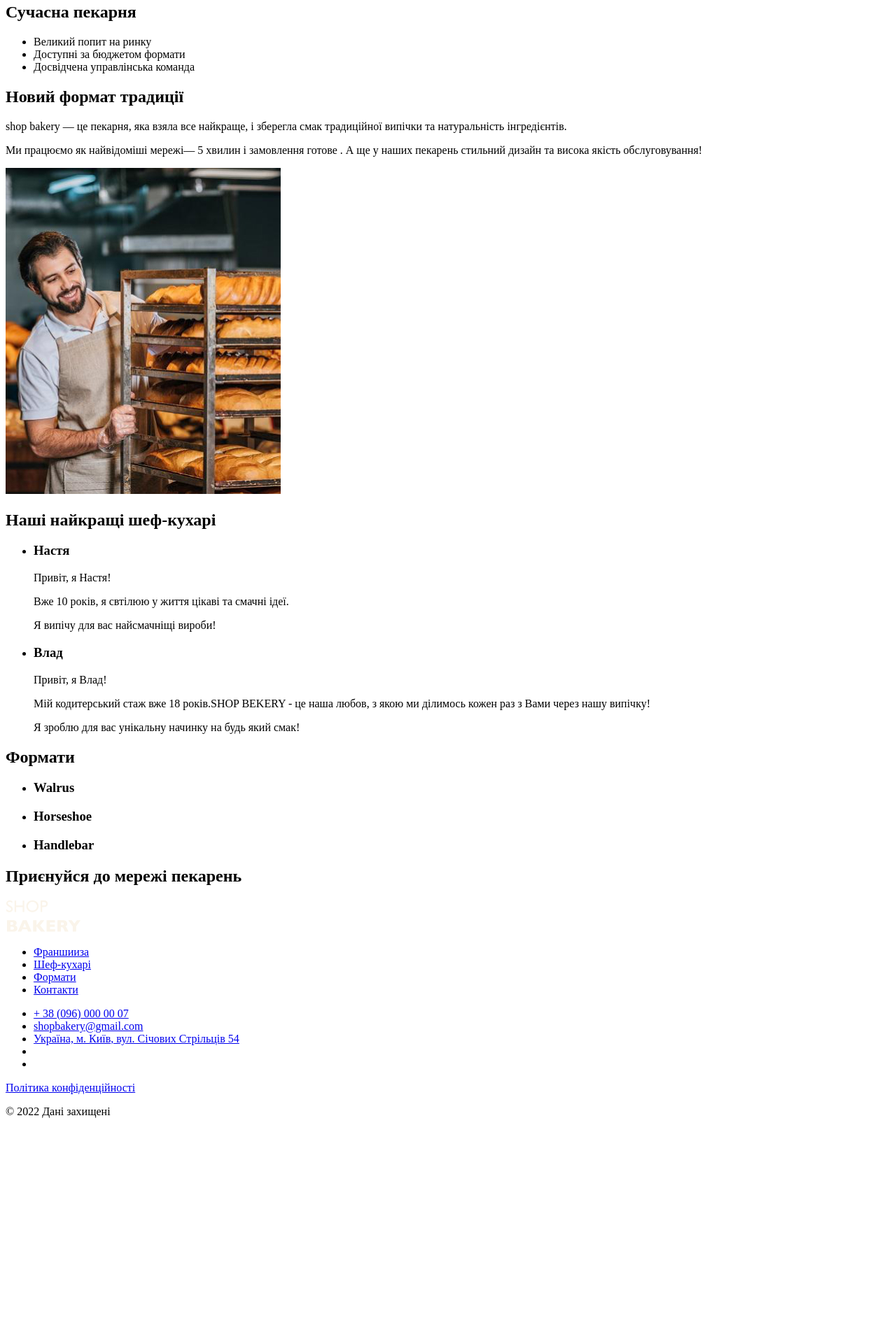
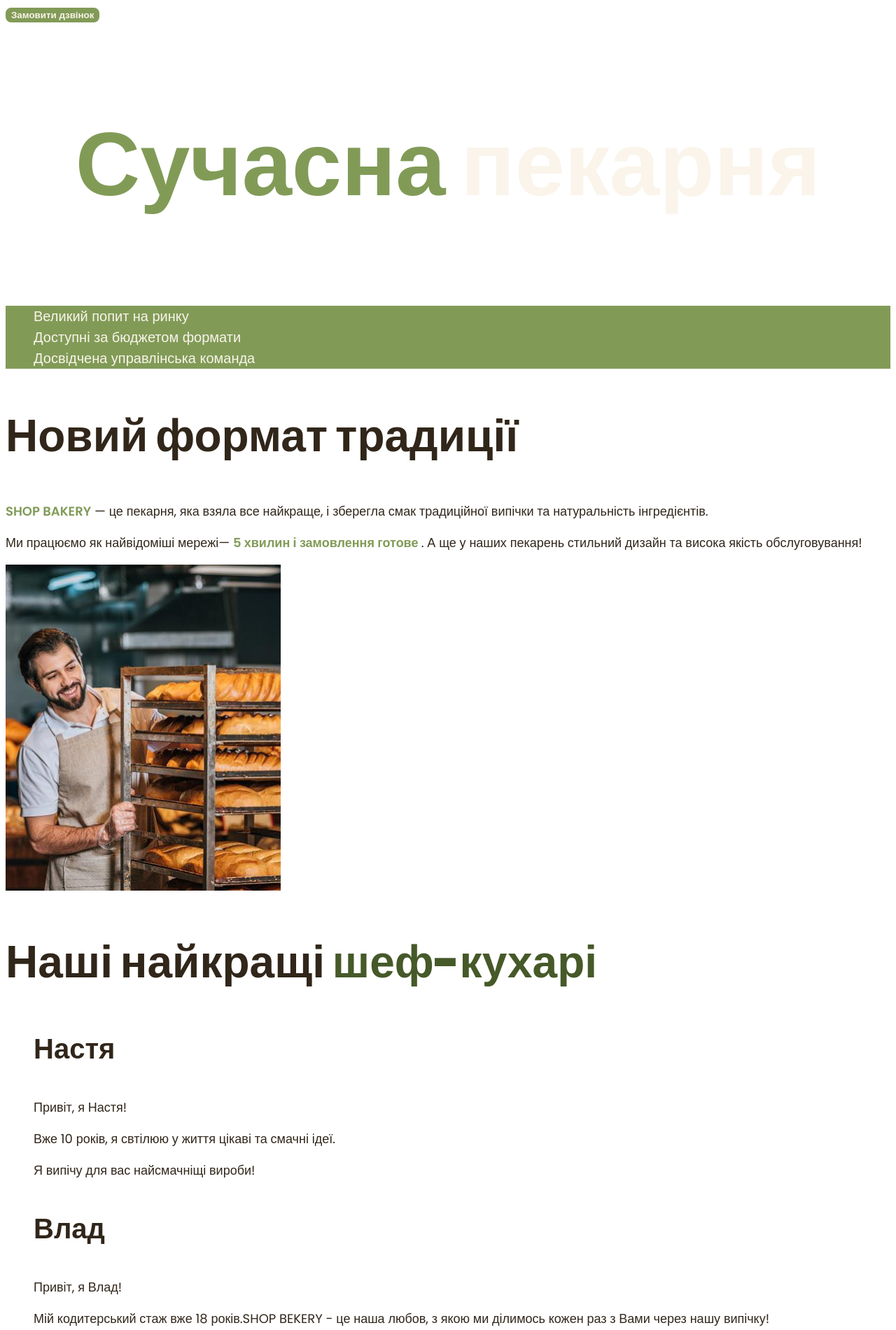
Before and after one commit to nata19820/genius-test, a plain HTML site: page genius-test/index.html in a window 1280 px wide. Shown: the part 199-2100 px from the top of the page at 70% size. Before the commit the page ends 1813 px from the top, so only its background shows below. Drawn offline with Linux system fonts and the light colour scheme.

Commit message:
Add files via upload

```diff
--- /dev/null
+++ b/genius-test/css/styles.css
@@ -0,0 +1,157 @@
+@font-face {
+  font-display: swap;
+  font-family: "Poppins";
+  font-weight: 300;
+  src: url("../fonts/poppins-v20-latin-300.woff2") format("woff2"),
+    url("../fonts/poppins-v20-latin-300.ttf") format("truetype");
+}
+
+@font-face {
+  font-display: swap;
+  font-family: "Poppins";
+  font-weight: 400;
+  src: url("../fonts/poppins-v20-latin-regular.woff2") format("woff2"),
+    url("../fonts/poppins-v20-latin-regular.ttf") format("truetype");
+}
+
+@font-face {
+  font-display: swap;
+  font-family: "Poppins";
+  font-weight: 600;
+  src: url("../fonts/poppins-v20-latin-600.woff2") format("woff2"),
+    url("../fonts/poppins-v20-latin-600.ttf") format("truetype");
+}
+
+@font-face {
+  font-display: swap;
+  font-family: "Poppins";
+  font-weight: 900;
+  src: url("../fonts/poppins-v20-latin-900.woff2") format("woff2"),
+    url("../fonts/poppins-v20-latin-900.ttf") format("truetype");
+}
+
+:root {
+  --color-primary-dark: #31261a;
+  --color-primary-light: #faf4ea;
+  --color-brand-light: #819b57;
+  --color-brand-dark: #465929;
+}
+
+/* Base */
+body {
+  color: var(--color-primary-dark);
+  font-family: "Poppins", sans-serif;
+  font-size: 18px;
+  line-height: 1.5;
+  font-weight: 400;
+}
+
+address {
+  font-style: normal;
+}
+
+ul {
+  list-style-type: none;
+}
+
+/* Button */
+.button {
+  color: var(--color-primary-light);
+  font-weight: 600;
+  background-color: var(--color-brand-light);
+  border: 2px solid var(--color-brand-light);
+  border-radius: 8px;
+  cursor: pointer;
+}
+
+.button:hover {
+  color: var(--color-brand-dark);
+  background-color: transparent;
+}
+
+/* Link */
+.link {
+  color: var(--color-primary-light);
+  text-decoration: none;
+}
+
+.link:hover {
+  color: var(--color-brand-light);
+  font-weight: 600;
+}
+
+/* Hero section*/
+.hero-title {
+  color: var(--color-primary-light);
+  text-align: center;
+  font-size: 128px;
+  font-weight: 900;
+}
+
+.hero-title .accent {
+  color: var(--color-brand-light);
+}
+
+/* Advantage section */
+.advantages-list {
+  color: var(--color-primary-light);
+  background-color: var(--color-brand-light);
+}
+
+.advantages-item {
+  font-size: 20px;
+  font-weight: 300;
+}
+
+.section-title {
+  font-size: 64px;
+  font-weight: 900;
+  line-height: 1.3;
+}
+
+.section-title .accent {
+  color: var(--color-brand-dark);
+}
+
+/* Tradition section */
+.tradisions-text .brand {
+  color: var(--color-brand-light);
+  font-weight: 600;
+}
+
+.tradisions-text .uppercase {
+  text-transform: uppercase;
+}
+
+/* Chef section */
+.chef-title {
+  font-size: 40px;
+  font-weight: 600;
+}
+
+/* Formats section */
+.format-title {
+  font-size: 24px;
+  font-weight: 600;
+}
+
+.format-text {
+  font-size: 14px;
+  font-weight: 300;
+}
+
+/* Footer */
+.address-link {
+  font-size: 16px;
+  font-weight: 300;
+  color: var(--color-primary-light);
+  text-decoration: none;
+}
+
+.address-link:hover {
+  color: var(--color-brand-light);
+}
+
+.address-copyright {
+  font-size: 14px;
+}
--- a/genius-test/index.html
+++ b/genius-test/index.html
@@ -1,130 +1,182 @@
 <!DOCTYPE html>
 <html lang="uk">
   <head>
-    <meta charset="UTF-8">
-    <meta http-equiv="X-UA-Compatible" content="IE=edge">
-    <meta name="viewport" content="width=device-width, initial-scale=1.0">
+    <meta charset="UTF-8" />
+    <meta http-equiv="X-UA-Compatible" content="IE=edge" />
+    <meta name="viewport" content="width=device-width, initial-scale=1.0" />
     <title>Сучасна пекарня</title>
+    <!-- Styles -->
+    <link rel="stylesheet" href="./css/styles.css" />
   </head>
   <body>
     <header>
       <nav>
-            <a href="#">
-            <img src="./images/logo.svg" alt="Логотип сучасної пекарні"/>
+        <a href="./index.html">
+          <img src="./images/logo.svg" alt="Логотип сучасної пекарні" />
         </a>
         <ul>
-            <li> <a href="#">Наші традиції</a></li>
-            <li> <a href="#">Шеф-кухарі</a></li>
-            <li> <a href="#">Формати</a></li>
-            <li> <a href="#">Контакти</a></li>
+          <li><a class="link" href="#tradisions-section">Наші традиції</a></li>
+          <li><a class="link" href="#chefs-section">Шеф-кухарі</a></li>
+          <li><a class="link" href="#formats-section">Формати</a></li>
+          <li><a class="link" href="#contact-section">Контакти</a></li>
         </ul>
       </nav>
-       <button type="button"> Замовити дзвінок</button>
+      <button class="button" type="button">Замовити дзвінок</button>
     </header>
     <main>
-<section>
-    <h1>Сучасна пекарня</h1>
+      <section class="main-section">
+        <h1 class="hero-title"><span class="accent">Сучасна</span> пекарня</h1>
       </section>
-<section>
-    <ul>
-        <li>Великий попит на ринку</li>
-        <li>Доступні за бюджетом формати</li>
-        <li>Досвідчена управлінська команда</li>
+      <section id="tradisions-section">
+        <ul class="advantages-list">
+          <li class="advantages-item">Великий попит на ринку</li>
+          <li class="advantages-item">Доступні за бюджетом формати</li>
+          <li class="advantages-item">Досвідчена управлінська команда</li>
         </ul>
-    <h2>Новий формат традиції </h2>
-    <p>
-        <span> shop bakery</span> — це пекарня, яка взяла все найкраще, і
-         зберегла смак традиційної випічки та натуральність інгредієнтів.
+        <h2 class="section-title">Новий формат традиції</h2>
+        <p class="tradisions-text">
+          <span class="brand uppercase"> shop bakery</span> — це пекарня, яка
+          взяла все найкраще, і зберегла смак традиційної випічки та
+          натуральність інгредієнтів.
         </p>
-    <p>
+        <p class="tradisions-text">
           Ми працюємо як найвідоміші мережі—
-    <span> 5 хвилин і замовлення готове </span>.
-    А ще у наших пекарень стильний дизайн
-    та висока якість обслуговування!
+          <span class="brand"> 5 хвилин і замовлення готове </span>. А ще у
+          наших пекарень стильний дизайн та висока якість обслуговування!
         </p>
-<img src="./images/baker-man.jpg"
+        <img
+          src="./images/baker-man.jpg"
           alt="Чоловік пекар дивиться на батони із посмішкою"
         />
-
       </section>
-<section>
-    <h2> Наші найкращі шеф-кухарі</h2>
-    <ul>
-        <li><article>
-        <h3>Настя</h3>
-         <p> Привіт, я Настя!</p>
-         <p>
-        Вже 10 років, я свтілюю
-        у життя цікаві та смачні ідеї.</p>
-         <p> Я випічу для вас
-        найсмачніщі вироби!</p>
-        </article></li>
-        <li><article>
-        <h3>Влад</h3>
-        <p> Привіт, я Влад!</p>
-        <p> Мій кодитерський стаж вже 18 років.SHOP BEKERY - це наша любов, з якою ми ділимось кожен раз з Вами через нашу
-        випічку!</p>
-       <p> Я зроблю для вас унікальну начинку на будь який смак!</p>
-    </article></li>
-    </ul>
-
-</section>
-<section>
-    <h2> Формати </h2>
+      <section id="chefs-section">
+        <h2 class="section-title">
+          Наші найкращі <span class="accent">шеф-кухарі</span>
+        </h2>
         <ul>
           <li>
             <article>
-            <h3 lang="en">Walrus</h3>
+              <h3 class="chef-title">Настя</h3>
+              <p>Привіт, я Настя!</p>
+              <p>Вже 10 років, я свтілюю у життя цікаві та смачні ідеї.</p>
+              <p>Я випічу для вас найсмачніщі вироби!</p>
             </article>
           </li>
           <li>
             <article>
-            <h3 lang="en">Horseshoe</h3>
+              <h3 class="chef-title">Влад</h3>
+              <p>Привіт, я Влад!</p>
+              <p>
+                Мій кодитерський стаж вже 18 років.SHOP BEKERY - це наша любов,
+                з якою ми ділимось кожен раз з Вами через нашу випічку!
+              </p>
+              <p>Я зроблю для вас унікальну начинку на будь який смак!</p>
+            </article>
+          </li>
+        </ul>
+      </section>
+      <section id="formats-section">
+        <h2 class="section-title">Формати</h2>
+        <ul>
+          <li>
+            <article>
+              <h3 class="format-title" lang="en">Walrus</h3>
+              <div class="format-text">
+                <p>Площа: до 120 м2</p>
+                <p>Меню: розширене меню</p>
+                <p>
+                  Штат: 2 продавці-касири, 2 пекарі, 2 помічники пекаря, 2
+                  офіціанти-різнороби Посадкові місця: є
+                </p>
+              </div>
             </article>
           </li>
           <li>
             <article>
-            <h3 lang="en">Handlebar</h3>
+              <h3 class="format-title" lang="en">Horseshoe</h3>
+              <div class="format-text">
+                <p>Площа: до 25 м2</p>
+                <p>Меню: розширене меню</p>
+                <p>
+                  Штат: 2 продавці-касири, 2 пекарі, 2 помічники пекаря, 2
+                  офіціанти-різнороби Посадкові місця: є
+                </p>
+              </div>
+            </article>
+          </li>
+          <li>
+            <article>
+              <h3 class="format-title" lang="en">Handlebar</h3>
+              <div class="format-text">
+                <p>Площа: до 120 м2</p>
+                <p>Меню: розширене меню</p>
+                <p>
+                  Штат: 2 продавці-касири, 2 пекарі, 2 помічники пекаря, 2
+                  офіціанти-різнороби Посадкові місця: є
+                </p>
+              </div>
             </article>
           </li>
         </ul>
       </section>
-<section>
-    <h2>Приєнуйся до мережі пекарень</h2>
+      <section id="contact-section">
+        <h2 class="section-title">Приєнуйся до мережі пекарень</h2>
+        <p>Заповни форму, щоб ми звʼязались з тобою!</p>
+        <iframe
+          src="https://www.google.com/maps/embed?pb=!1m18!1m12!1m3!1d2540.164054656809!2d30.488658576369552!3d50.456669671593396!2m3!1f0!2f0!3f0!3m2!1i1024!2i768!4f13.1!3m3!1m2!1s0x40d4ce637bfe1717%3A0x5370c2254ad1b952!2z0LLRg9C70LjRhtGPINCh0ZbRh9C-0LLQuNGFINCh0YLRgNGW0LvRjNGG0ZbQsiwgNTQsINCa0LjRl9CyLCAwMjAwMA!5e0!3m2!1suk!2sua!4v1686073733520!5m2!1suk!2sua"
+          width="603"
+          height="595"
+          allowfullscreen=""
+          loading="lazy"
+          referrerpolicy="no-referrer-when-downgrade"
+        ></iframe>
       </section>
-
     </main>
     <footer>
       <nav>
         <a href="#">
-<img src="./images/logo.svg" alt="Логотип сучасної пекарні"/>
+          <img src="./images/logo.svg" alt="Логотип сучасної пекарні" />
         </a>
         <ul>
-        <li> <a href="#">Франшииза</a></li>
-        <li> <a href="#">Шеф-кухарі</a></li>
-        <li> <a href="#">Формати</a></li>
-        <li> <a href="#">Контакти</a></li>
-    </ul>
-</nav>
-<addres>
-    <ul>
-        <li><a href="tell:+380960000007">+ 38 (096) 000 00 07</a></li>
-        <li> <a href="mailto:shopbakery@gmail.com">shopbakery@gmail.com</a></li>
-        <li> <a href="https://goo.gl/maps/vMz4t3SfMYcyENAC9" target="_blank">
-            Україна, м. Київ, вул. Січових Стрільців 54</a></li>
+          <li><a class="link" href="#">Наші традиції</a></li>
+          <li><a class="link" href="#">Шеф-кухарі</a></li>
+          <li><a class="link" href="#">Формати</a></li>
+          <li><a class="link" href="#">Контакти</a></li>
+                      <li>
+            <a class="address-link" href="tell:+380960000007"
+              >+ 38 (096) 000 00 07</a
+            >
+          </li>
+          <li>
+            <a class="address-link" href="mailto:shopbakery@gmail.com"
+              >shopbakery@gmail.com</a
+            >
+          </li>
+          <li>
+            <a
+              class="address-link"
+              href="https://goo.gl/maps/vMz4t3SfMYcyENAC9"
+              target="_blank"
+            >
+              Україна, м. Київ, вул. Січових Стрільців 54</a
+            >
+          </li>
           <li>
             <a href="#">
               <!-- facebook icon -->
             </a>
           </li>
-            <li><a href="#">
+          <li>
+            <a href="#">
               <!-- instagram icon -->
             </a>
           </li>
         </ul>
-    <a href="#" target="_blank">Політика конфіденційності</a>
-    <p>© 2022 Дані захищені</p>
-</addres>
+        <a class="address-link" href="#" target="_blank"
+          >Політика конфіденційності
+          </a>
+        <p class="address-copyright">&copy; 2022 Дані захищені</p>
+      </address>
     </footer>
   </body>
 </html>
```
Also changed, not shown: genius-test/fonts/poppins-v20-latin-300.ttf (added), genius-test/fonts/poppins-v20-latin-300.woff2 (added), genius-test/fonts/poppins-v20-latin-600.ttf (added), genius-test/fonts/poppins-v20-latin-600.woff2 (added), genius-test/fonts/poppins-v20-latin-900.ttf (added), genius-test/fonts/poppins-v20-latin-900.woff2 (added), genius-test/fonts/poppins-v20-latin-regular.ttf (added), genius-test/fonts/poppins-v20-latin-regular.woff2 (added). Lines whose indentation alone changed are shown as unchanged.
